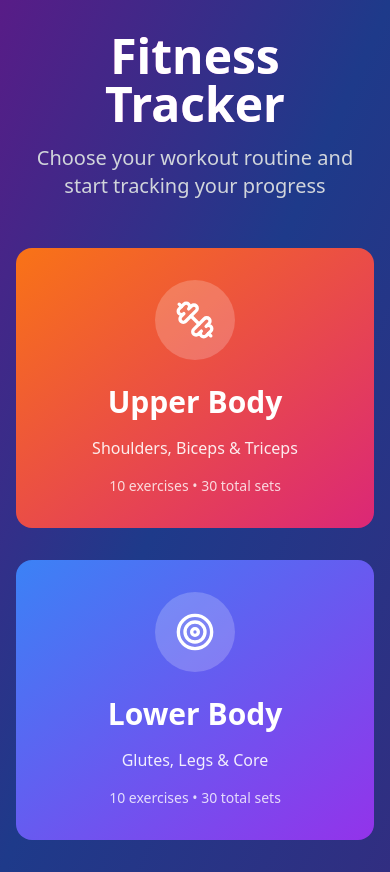
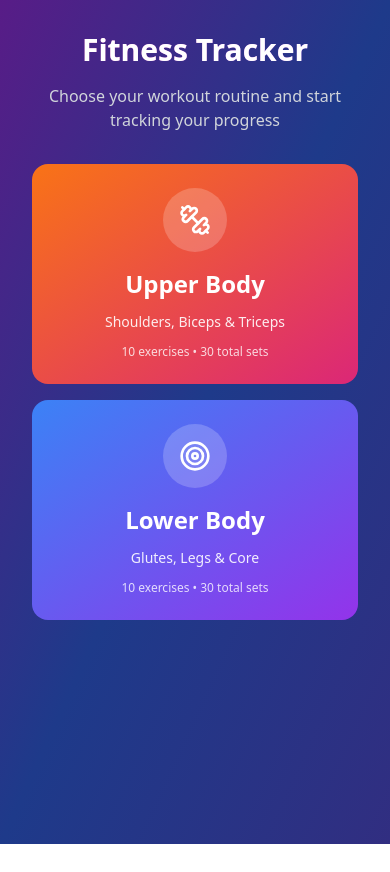
Before and after one commit to KawaiNez/workout-checklist-buddy, a React (Vite) app: page / in a window 390 px wide. After the commit the page ends 844 px from the top, so only its background shows below. Built offline with nearby package versions, Linux system fonts and the light colour scheme.

Commit message:
Make website responsive

```diff
--- a/src/components/ExerciseCard.tsx
+++ b/src/components/ExerciseCard.tsx
@@ -20,30 +20,30 @@ export const ExerciseCard = ({ exercise, completedSets, onSetToggle, color, disa
   const progressPercentage = (completedCount / exercise.sets) * 100;
 
   return (
-    <div className={`bg-white/10 backdrop-blur-sm rounded-xl p-6 border border-white/20 transition-all duration-300 ${
+    <div className={`bg-white/10 backdrop-blur-sm rounded-xl p-4 sm:p-6 border border-white/20 transition-all duration-300 ${
       disabled ? 'opacity-50 bg-gray-800/20' : ''
     }`}>
       {disabled && (
         <div className="mb-3 text-center">
-          <span className="text-sm text-orange-400 bg-orange-400/10 px-3 py-1 rounded-full">
+          <span className="text-xs sm:text-sm text-orange-400 bg-orange-400/10 px-2 sm:px-3 py-1 rounded-full">
             Choose 3 from 4 abs exercises - limit reached
           </span>
         </div>
       )}
-      <div className="flex items-center justify-between mb-4">
-        <div>
-          <h3 className={`text-5xl font-semibold mb-1 ${disabled ? 'text-gray-400' : 'text-white'}`}>
+      <div className="flex flex-col sm:flex-row items-start sm:items-center justify-between mb-4 gap-3">
+        <div className="flex-1">
+          <h3 className={`text-xl sm:text-2xl md:text-3xl lg:text-4xl font-semibold mb-1 ${disabled ? 'text-gray-400' : 'text-white'}`}>
             {exercise.name}
           </h3>
-          <p className="text-sm text-gray-300">
+          <p className="text-xs sm:text-sm text-gray-300">
             {exercise.sets} sets × {exercise.reps} reps
           </p>
         </div>
-        <div className="text-right">
-          <div className={`text-xl mb-1 ${disabled ? 'text-gray-400' : 'text-white'}`}>
+        <div className="text-left sm:text-right w-full sm:w-auto">
+          <div className={`text-lg sm:text-xl mb-1 ${disabled ? 'text-gray-400' : 'text-white'}`}>
             {completedCount}/{exercise.sets} sets
           </div>
-          <div className="w-20 bg-gray-700 rounded-full h-2">
+          <div className="w-full sm:w-20 bg-gray-700 rounded-full h-2">
             <div
               className={`bg-gradient-to-r ${disabled ? 'from-gray-500 to-gray-600' : color} h-2 rounded-full transition-all duration-300`}
               style={{ width: `${progressPercentage}%` }}
@@ -52,13 +52,13 @@ export const ExerciseCard = ({ exercise, completedSets, onSetToggle, color, disa
         </div>
       </div>
 
-      <div className="flex flex-wrap gap-3">
+      <div className="flex flex-wrap gap-2 sm:gap-3">
         {Array.from({ length: exercise.sets }, (_, index) => (
           <button
             key={index}
             onClick={() => !disabled && onSetToggle(index)}
             disabled={disabled}
-            className={`group relative w-12 h-12 rounded-lg border-2 transition-all duration-200 ${
+            className={`group relative w-10 h-10 sm:w-12 sm:h-12 rounded-lg border-2 transition-all duration-200 ${
               disabled
                 ? 'border-gray-600 bg-gray-700/50 cursor-not-allowed'
                 : completedSets[index]
@@ -68,9 +68,9 @@ export const ExerciseCard = ({ exercise, completedSets, onSetToggle, color, disa
           >
             <div className="absolute inset-0 flex items-center justify-center">
               {completedSets[index] ? (
-                <Check className={`w-5 h-5 ${disabled ? 'text-gray-400' : 'text-white'}`} />
+                <Check className={`w-4 h-4 sm:w-5 sm:h-5 ${disabled ? 'text-gray-400' : 'text-white'}`} />
               ) : (
-                <span className={`text-sm font-medium ${
+                <span className={`text-xs sm:text-sm font-medium ${
                   disabled
                     ? 'text-gray-500'
                     : 'text-gray-400 group-hover:text-gray-300'
--- a/src/components/LowerBodyWorkout.tsx
+++ b/src/components/LowerBodyWorkout.tsx
@@ -101,32 +101,32 @@ export const LowerBodyWorkout = ({ onBack }: LowerBodyWorkoutProps) => {
   };
 
   return (
-    <div className="max-w-4xl mx-auto">
+    <div className="max-w-4xl mx-auto px-4">
       {showTimer && <RestTimer onClose={() => setShowTimer(false)} />}
 
       {/* Header */}
-      <div className="relative flex items-center justify-center mb-8">
-        {/* Back button on left */}
+      <div className="relative flex flex-col sm:flex-row items-center justify-center mb-6 sm:mb-8 gap-4">
+        {/* Back button */}
         <Button
           onClick={onBack}
           variant="ghost"
-          className="absolute left-0 text-white hover:bg-white/20"
+          className="sm:absolute sm:left-0 text-white hover:bg-white/20 w-full sm:w-auto"
         >
           <ArrowLeft className="w-4 h-4 mr-2" />
           Back to Selection
         </Button>
 
         {/* Centered Title, Subtitle & Progress */}
-        <div className="flex flex-col items-center">
-          <h1 className="text-4xl font-bold text-white mb-2">
+        <div className="flex flex-col items-center text-center">
+          <h1 className="text-2xl sm:text-3xl md:text-4xl font-bold text-white mb-2">
             Lower Body + Core
           </h1>
-          <p className="text-gray-300">Glutes, Legs & Core</p>
+          <p className="text-sm sm:text-base text-gray-300">Glutes, Legs & Core</p>
           <div className="mt-2">
-            <div className="text-3xl text-white">
+            <div className="text-xl sm:text-2xl md:text-3xl text-white">
               Progress: {getTotalProgress()}%
             </div>
-            <div className="w-32 bg-gray-700 rounded-full h-2 mx-auto mt-1">
+            <div className="w-24 sm:w-32 bg-gray-700 rounded-full h-2 mx-auto mt-1">
               <div
                 className="bg-gradient-to-r from-blue-400 to-purple-500 h-2 rounded-full transition-all duration-300"
                 style={{ width: `${getTotalProgress()}%` }}
@@ -140,7 +140,7 @@ export const LowerBodyWorkout = ({ onBack }: LowerBodyWorkoutProps) => {
       <div className="flex justify-center mb-6">
         <Dialog>
           <DialogTrigger asChild>
-            <Button className="bg-orange-500 hover:bg-orange-600 text-white">
+            <Button className="bg-orange-500 hover:bg-orange-600 text-white w-full sm:w-auto">
               <Zap className="w-4 h-4 mr-2" />
               Warm up
             </Button>
--- a/src/components/UpperBodyWorkout.tsx
+++ b/src/components/UpperBodyWorkout.tsx
@@ -57,28 +57,28 @@ export const UpperBodyWorkout = ({ onBack }: UpperBodyWorkoutProps) => {
   };
 
   return (
-    <div className="max-w-4xl mx-auto">
+    <div className="max-w-4xl mx-auto px-4">
       {showTimer && <RestTimer onClose={() => setShowTimer(false)} />}
 
       {/* Header - MATCHED TO LOWER BODY */}
-      <div className="relative flex items-center justify-center mb-8">
-        {/* Back button absolutely positioned on the left */}
+      <div className="relative flex flex-col sm:flex-row items-center justify-center mb-6 sm:mb-8 gap-4">
+        {/* Back button */}
         <Button
           onClick={onBack}
           variant="ghost"
-          className="absolute left-0 text-white hover:bg-white/20"
+          className="sm:absolute sm:left-0 text-white hover:bg-white/20 w-full sm:w-auto"
         >
           <ArrowLeft className="w-4 h-4 mr-2" />
           Back to Selection
         </Button>
 
-        {/* Center block: title, subtitle, progress (identical structure/spacing) */}
-        <div className="flex flex-col items-center">
-          <h1 className="text-4xl font-bold text-white mb-2">Upper Body Routine</h1>
-          <p className="text-gray-300">Shoulders, Biceps & Triceps</p>
+        {/* Center block: title, subtitle, progress */}
+        <div className="flex flex-col items-center text-center">
+          <h1 className="text-2xl sm:text-3xl md:text-4xl font-bold text-white mb-2">Upper Body Routine</h1>
+          <p className="text-sm sm:text-base text-gray-300">Shoulders, Biceps & Triceps</p>
           <div className="mt-2">
-            <div className="text-3xl text-white">Progress: {getTotalProgress()}%</div>
-            <div className="w-32 bg-gray-700 rounded-full h-2 mx-auto mt-1">
+            <div className="text-xl sm:text-2xl md:text-3xl text-white">Progress: {getTotalProgress()}%</div>
+            <div className="w-24 sm:w-32 bg-gray-700 rounded-full h-2 mx-auto mt-1">
               <div
                 className="bg-gradient-to-r from-orange-400 to-pink-500 h-2 rounded-full transition-all duration-300"
                 style={{ width: `${getTotalProgress()}%` }}
--- a/src/components/WorkoutSelector.tsx
+++ b/src/components/WorkoutSelector.tsx
@@ -9,44 +9,44 @@ interface WorkoutSelectorProps {
 export const WorkoutSelector = ({ onWorkoutSelect }: WorkoutSelectorProps) => {
   return (
     <div className="max-w-4xl mx-auto text-center">
-      <div className="mb-12">
-        <h1 className="text-5xl font-bold text-white mb-4 bg-gradient-to-r from-pink-400 to-purple-400 bg-clip-text text-transparent">
+      <div className="mb-8 sm:mb-12 px-4">
+        <h1 className="text-3xl sm:text-4xl md:text-5xl font-bold text-white mb-4 bg-gradient-to-r from-pink-400 to-purple-400 bg-clip-text text-transparent">
           Fitness Tracker
         </h1>
-        <p className="text-xl text-gray-300">
+        <p className="text-base sm:text-lg md:text-xl text-gray-300">
           Choose your workout routine and start tracking your progress
         </p>
       </div>
 
-      <div className="grid md:grid-cols-2 gap-8 max-w-2xl mx-auto">
+      <div className="grid grid-cols-1 sm:grid-cols-2 gap-4 sm:gap-6 md:gap-8 max-w-2xl mx-auto px-4">
         <div
           onClick={() => onWorkoutSelect('upper')}
-          className="group cursor-pointer bg-gradient-to-br from-orange-500 to-pink-600 rounded-2xl p-8 transform transition-all duration-300 hover:scale-105 hover:shadow-2xl"
+          className="group cursor-pointer bg-gradient-to-br from-orange-500 to-pink-600 rounded-2xl p-6 sm:p-8 transform transition-all duration-300 hover:scale-105 hover:shadow-2xl"
         >
-          <div className="bg-white/20 rounded-full w-20 h-20 flex items-center justify-center mx-auto mb-6 group-hover:bg-white/30 transition-colors">
-            <Dumbbell className="w-10 h-10 text-white" />
+          <div className="bg-white/20 rounded-full w-16 h-16 sm:w-20 sm:h-20 flex items-center justify-center mx-auto mb-4 sm:mb-6 group-hover:bg-white/30 transition-colors">
+            <Dumbbell className="w-8 h-8 sm:w-10 sm:h-10 text-white" />
           </div>
-          <h2 className="text-3xl font-bold text-white mb-4">Upper Body</h2>
-          <p className="text-white/90 mb-4">
+          <h2 className="text-2xl sm:text-3xl font-bold text-white mb-3 sm:mb-4">Upper Body</h2>
+          <p className="text-sm sm:text-base text-white/90 mb-3 sm:mb-4">
             Shoulders, Biceps & Triceps
           </p>
-          <div className="text-sm text-white/80">
+          <div className="text-xs sm:text-sm text-white/80">
             10 exercises • 30 total sets
           </div>
         </div>
 
         <div
           onClick={() => onWorkoutSelect('lower')}
-          className="group cursor-pointer bg-gradient-to-br from-blue-500 to-purple-600 rounded-2xl p-8 transform transition-all duration-300 hover:scale-105 hover:shadow-2xl"
+          className="group cursor-pointer bg-gradient-to-br from-blue-500 to-purple-600 rounded-2xl p-6 sm:p-8 transform transition-all duration-300 hover:scale-105 hover:shadow-2xl"
         >
-          <div className="bg-white/20 rounded-full w-20 h-20 flex items-center justify-center mx-auto mb-6 group-hover:bg-white/30 transition-colors">
-            <Target className="w-10 h-10 text-white" />
+          <div className="bg-white/20 rounded-full w-16 h-16 sm:w-20 sm:h-20 flex items-center justify-center mx-auto mb-4 sm:mb-6 group-hover:bg-white/30 transition-colors">
+            <Target className="w-8 h-8 sm:w-10 sm:h-10 text-white" />
           </div>
-          <h2 className="text-3xl font-bold text-white mb-4">Lower Body</h2>
-          <p className="text-white/90 mb-4">
+          <h2 className="text-2xl sm:text-3xl font-bold text-white mb-3 sm:mb-4">Lower Body</h2>
+          <p className="text-sm sm:text-base text-white/90 mb-3 sm:mb-4">
             Glutes, Legs & Core
           </p>
-           <div className="text-sm text-white/80">
+           <div className="text-xs sm:text-sm text-white/80">
              10 exercises • 30 total sets
            </div>
         </div>
```
